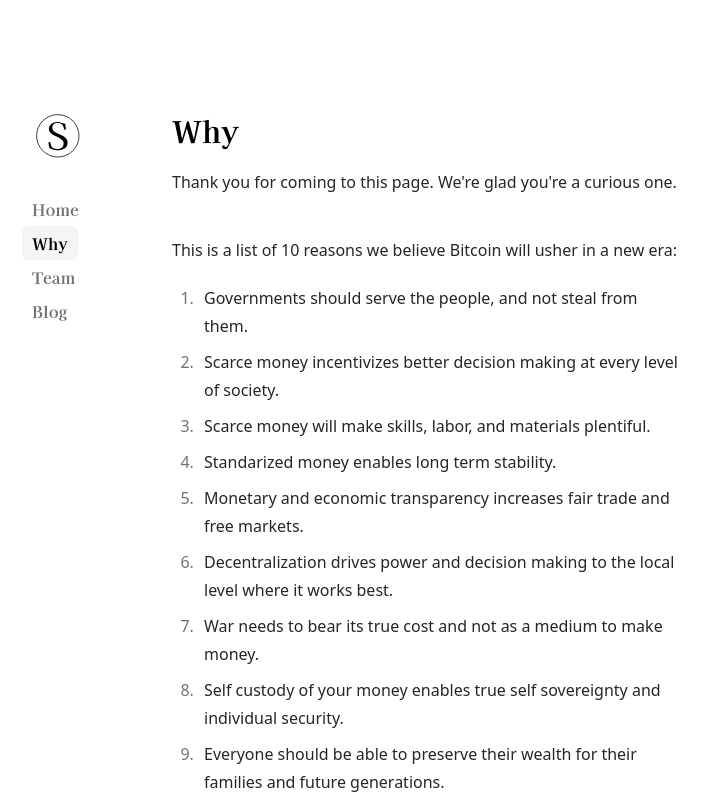
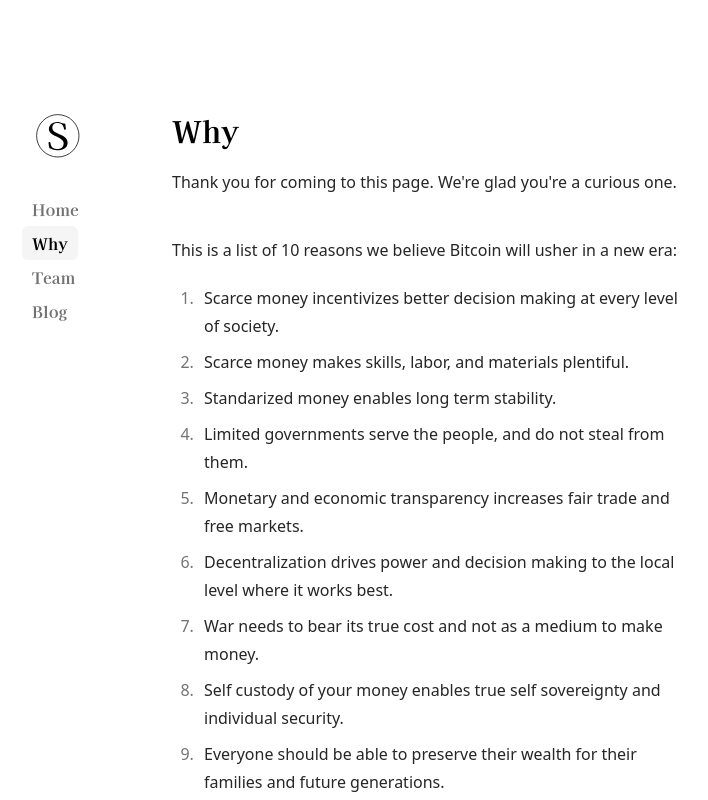
Before and after one commit to lucasbaze/sound-money-mining, a Next.js app: page /why in a window 1280 px wide. Shown: the top 800 px of the page, without its empty margins (170-878 px from the left). Built offline with nearby package versions, Linux system fonts and the light colour scheme.

Commit message:
update governments

```diff
--- a/app/why/page.tsx
+++ b/app/why/page.tsx
@@ -11,10 +11,10 @@ export default async function HomePage() {
 				</p>
         <p className="my-5">
 					<ol>
-						<li>Governments should serve the people, and not steal from them.</li>
 						<li>Scarce money incentivizes better decision making at every level of society.</li>
-						<li>Scarce money will make skills, labor, and materials plentiful.</li>
+						<li>Scarce money makes skills, labor, and materials plentiful.</li>
 						<li>Standarized money enables long term stability.</li>
+						<li>Limited governments serve the people, and do not steal from them.</li>
 						<li>Monetary and economic transparency increases fair trade and free markets.</li>
 						<li>Decentralization drives power and decision making to the local level where it works best.</li>
 						<li>War needs to bear its true cost and not as a medium to make money.</li>
```
